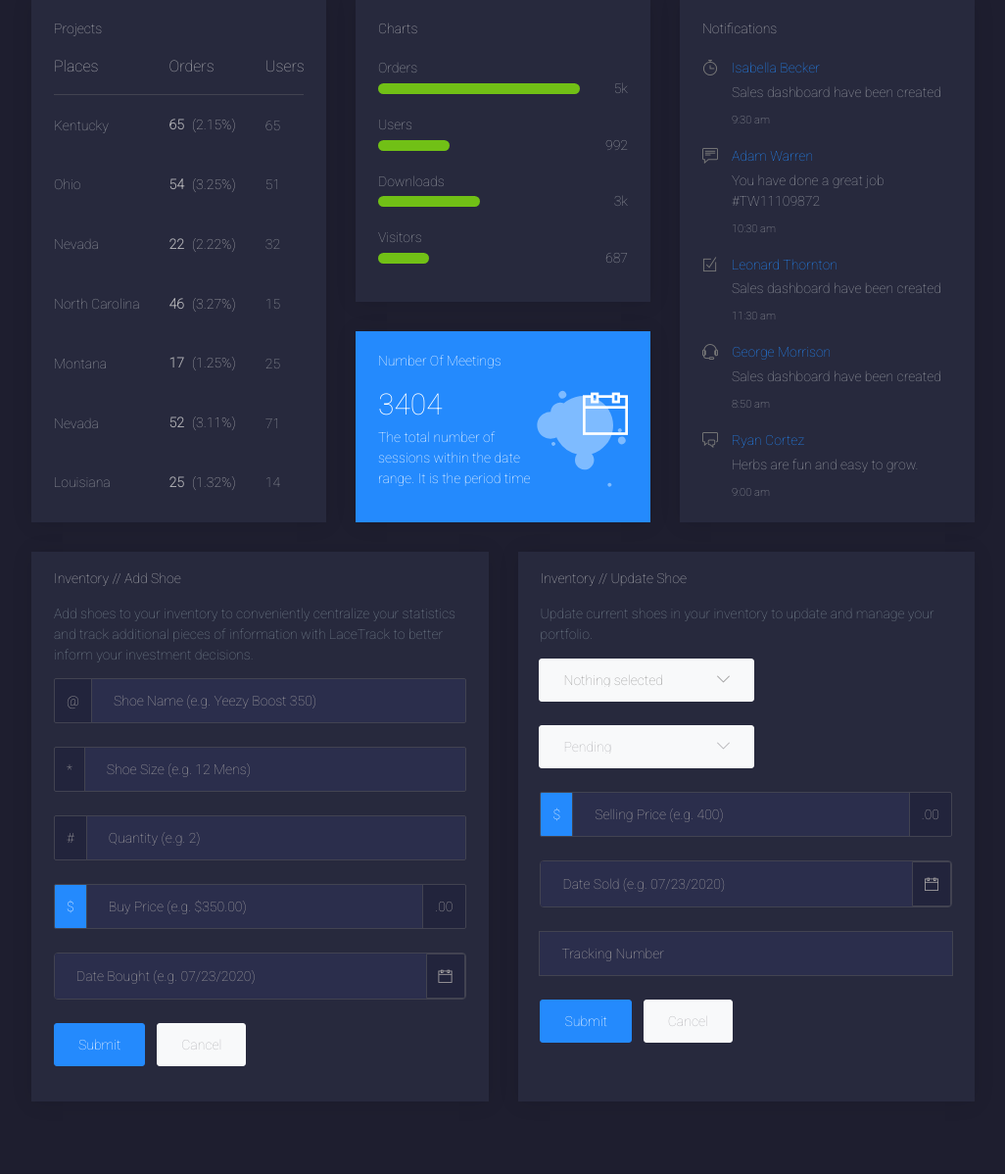
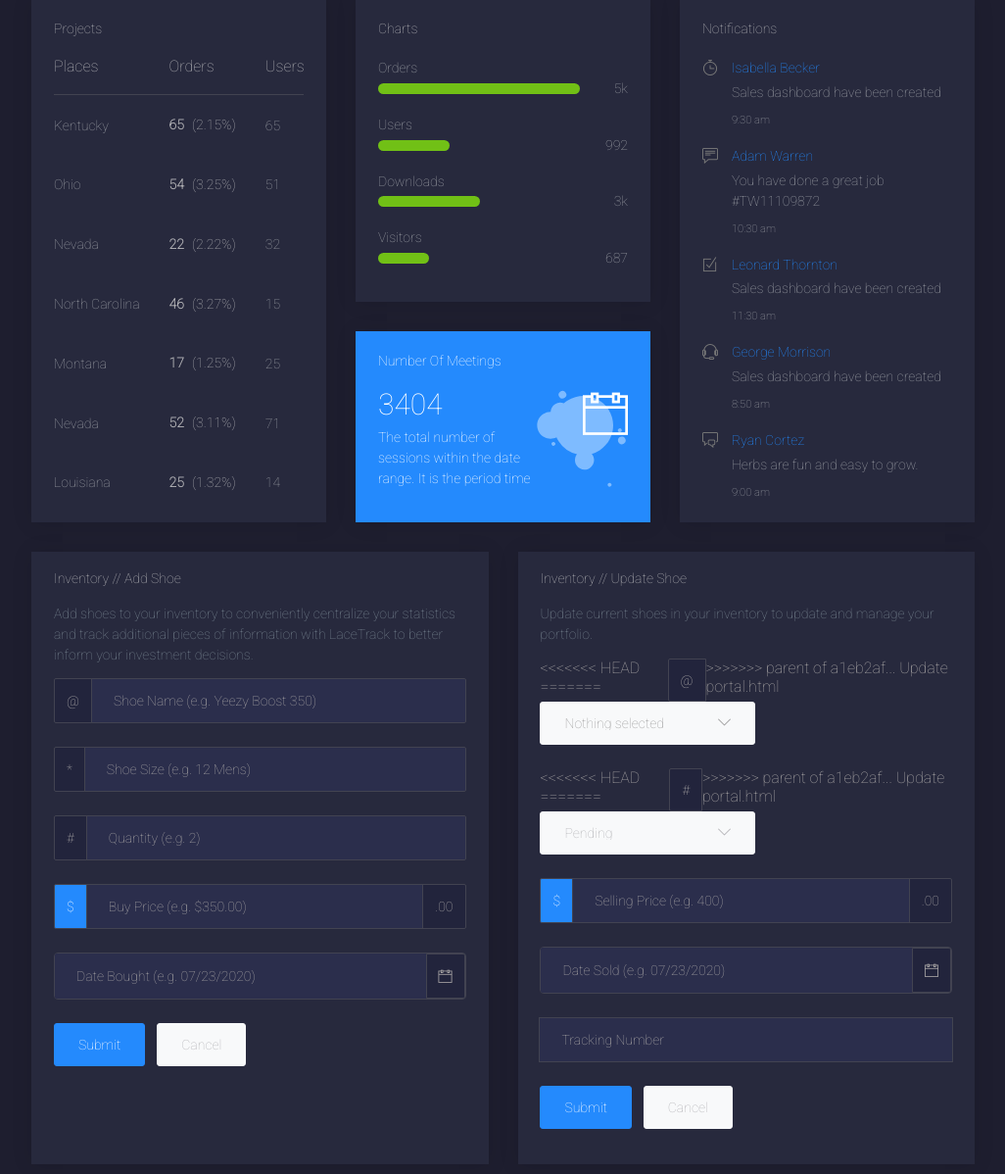
Before and after one commit to wasi2005/lacetrack, a Flask app: template templates/portal.html in a window 1280 px wide. Shown: the part 1946-3144 px from the top of the page at 98% size, without its empty margins (245-1271 px from the left). Run offline with Flask 2, Linux system fonts and the light colour scheme; the template is opened without the code that fills it, so the values that code supplies are empty; parts of the project's set-up code (start-up, migrations or seed data) failed here and were passed over; some libraries are stand-ins or nearby versions.

Commit message:
Update portal.html

```diff
--- a/templates/portal.html
+++ b/templates/portal.html
@@ -1080,7 +1080,11 @@
                     <div class="form-group">
                       <div class="input-group">
                         <div class="input-group-prepend">
+<<<<<<< HEAD
 
+=======
+                          <span class="input-group-text">@</span>
+>>>>>>> parent of a1eb2af... Update portal.html
                         </div>
                         <select name="name" class="selectpicker">
                           {% for shoe in user.inventory %}
@@ -1094,7 +1098,11 @@
                     <div class="form-group">
                       <div class="input-group">
                         <div class="input-group-prepend">
+<<<<<<< HEAD
 
+=======
+                          <span class="input-group-text">#</span>
+>>>>>>> parent of a1eb2af... Update portal.html
                         </div>
                         <select name="status" class="selectpicker">
                           <option>Pending</option>
```
